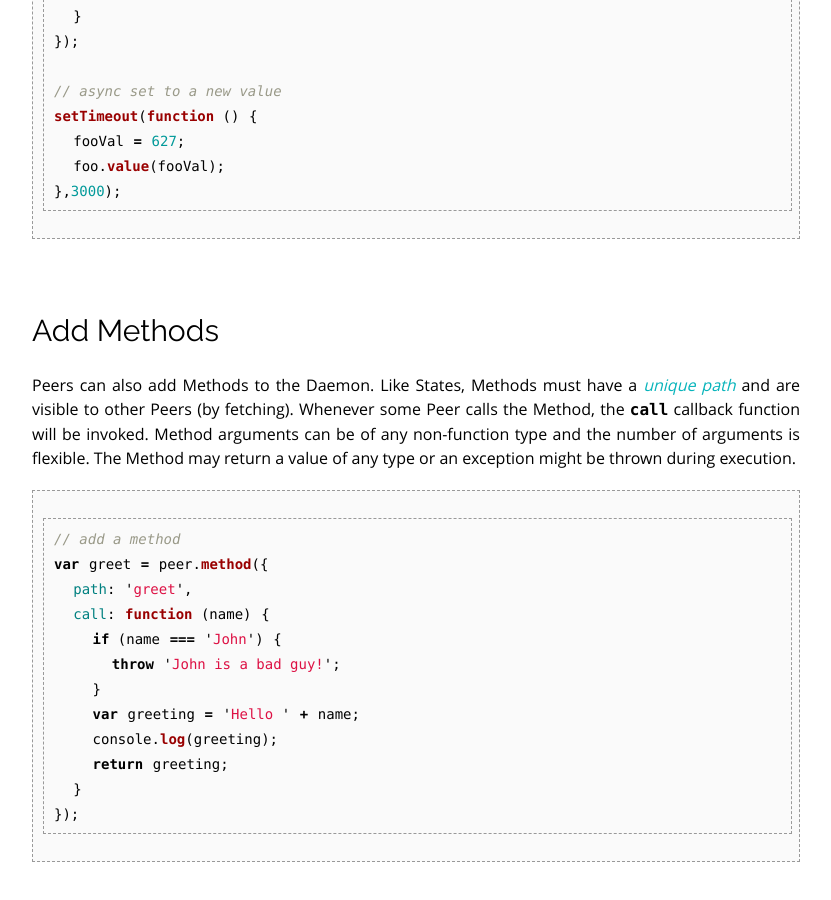
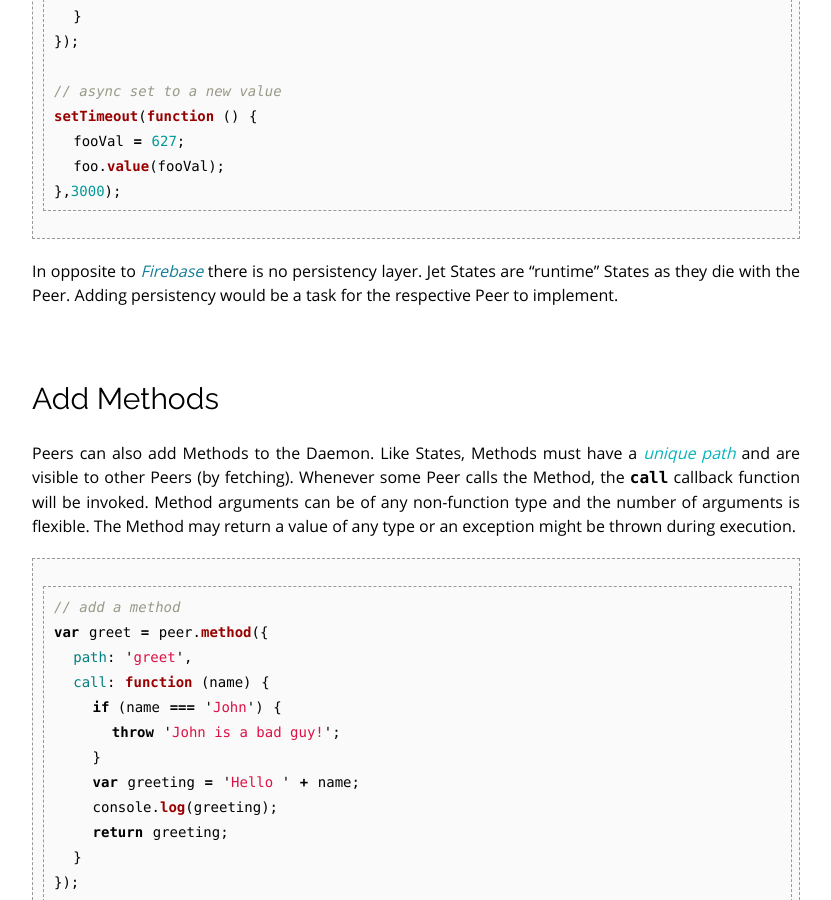
Before and after one commit to HBM/jet, a Jekyll site: the page built from index.md, in a window 1280 px wide and 900 px high, scrolled down 2421 px. Shown: the whole window, without its empty margins (224-1055 px from the left). Built offline with Jekyll 4.4.1, drawn with Linux system fonts in a browser that asks for light colours; Markdown is read by kramdown in place of the engine named in the settings.

Commit message:
note on persistency

````diff
--- a/index.md
+++ b/index.md
@@ -79,6 +79,10 @@ setTimeout(function () {
   foo.value(fooVal);
 },3000);
 ```
+
+In opposite to [Firebase](http://firebase.com) there is no persistency layer.
+Jet States are "runtime" States as they die with the Peer. Adding persistency
+would be a task for the respective Peer to implement.
 
 ## Add Methods
 
````
